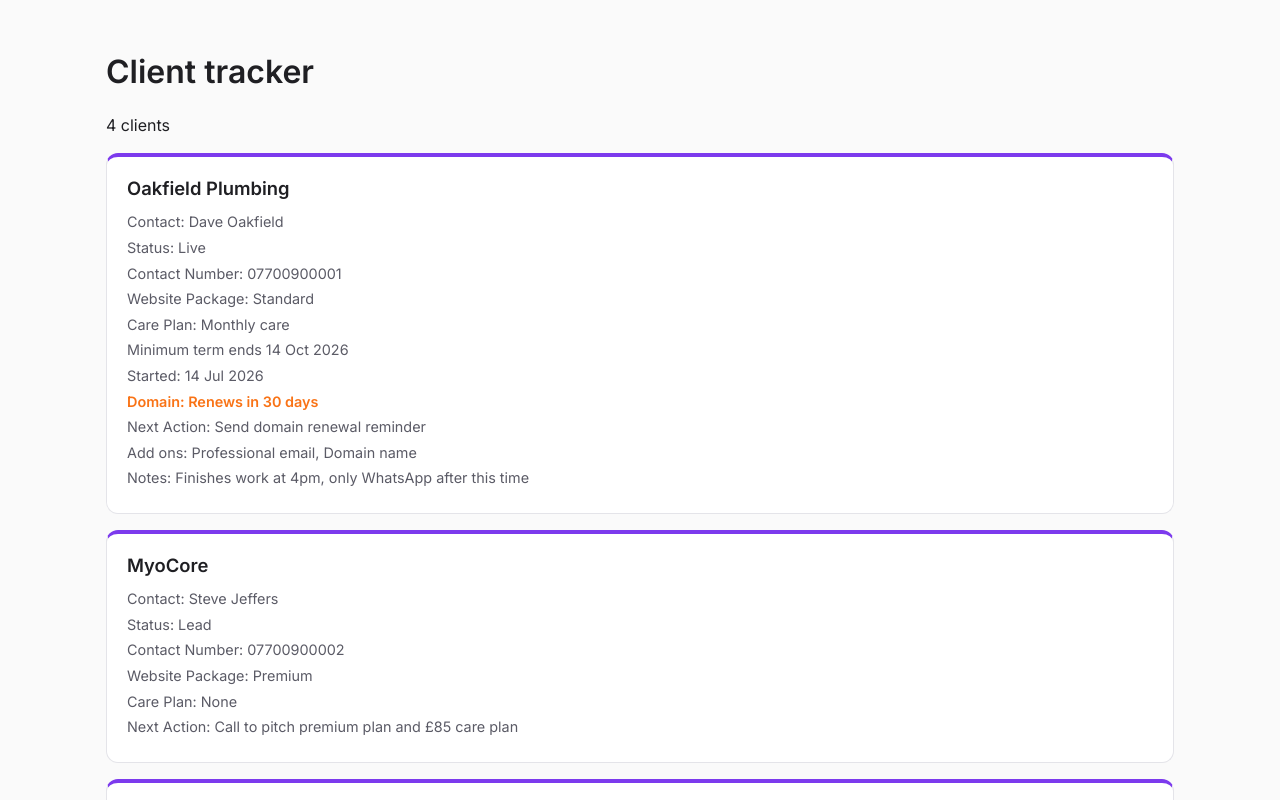
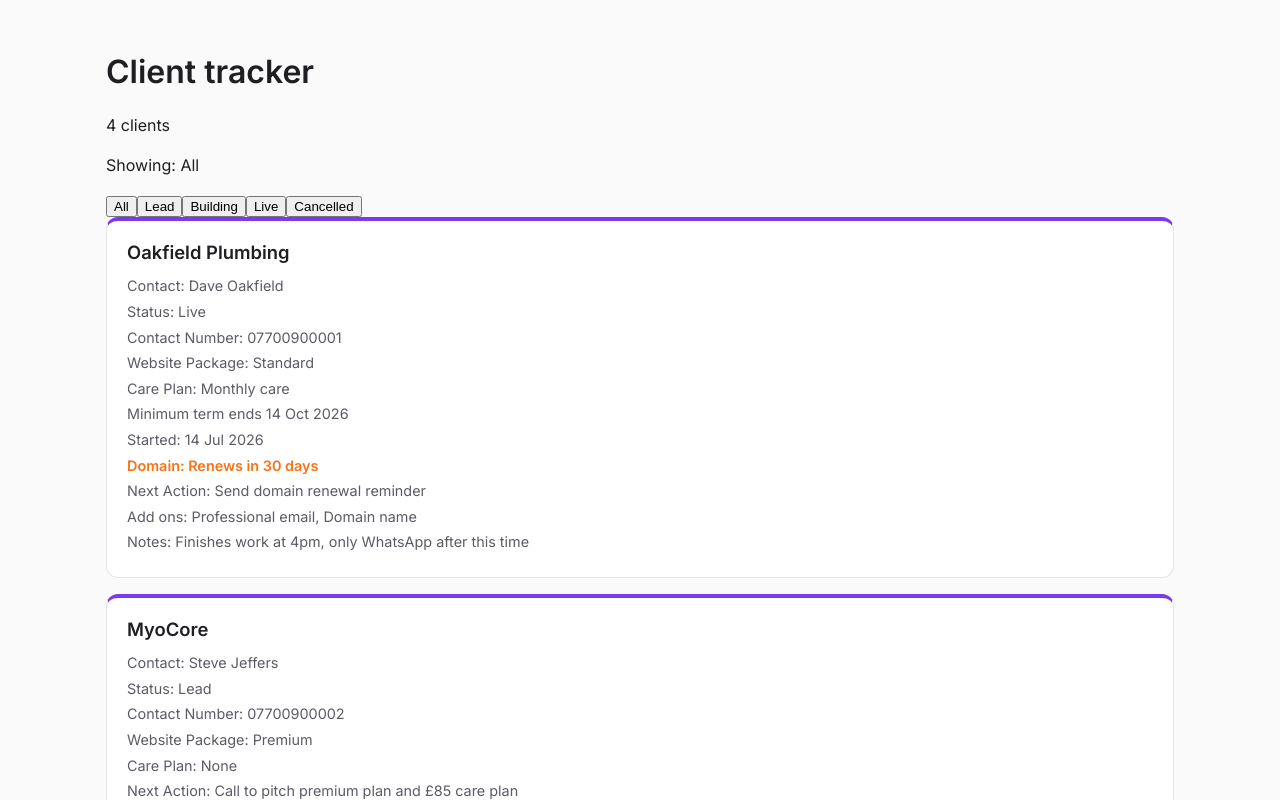
Before and after one commit to SteveJeffs/client-tracker, a React (Vite) app: page / in a window 1280 px wide. Shown: the top 800 px of the page. Built offline with nearby package versions, Linux system fonts and the light colour scheme.

Commit message:
Add status filter button

```diff
--- a/src/App.jsx
+++ b/src/App.jsx
@@ -1,14 +1,31 @@
+import { useState } from 'react'
 import { seedClients } from './data/seedClients'
+import ClientCard from './components/ClientCard'
 import './App.css'
-import ClientCard from './components/ClientCard'
 
 function App() {
+  const [statusFilter, setStatusFilter] = useState('All')
+
+  let visibleClients = seedClients
+
+  if (statusFilter !== 'All') {
+    visibleClients = seedClients.filter((client) => client.status === statusFilter)
+  }
+
   return (
     <main>
       <h1>Client tracker</h1>
       <p>{seedClients.length} clients</p>
+      <p>Showing: {statusFilter}</p>
+      <div className="filters">
+        <button onClick={() => setStatusFilter('All')}>All</button>
+        <button onClick={() => setStatusFilter('Lead')}>Lead</button>
+        <button onClick={() => setStatusFilter('Building')}>Building</button>
+        <button onClick={() => setStatusFilter('Live')}>Live</button>
+        <button onClick={() => setStatusFilter('Cancelled')}>Cancelled</button>
+      </div>
       <ul className="client-list">
-        {seedClients.map((client) => (
+        {visibleClients.map((client) => (
           <ClientCard key={client.id} client={client} />
         ))}
       </ul>
```
